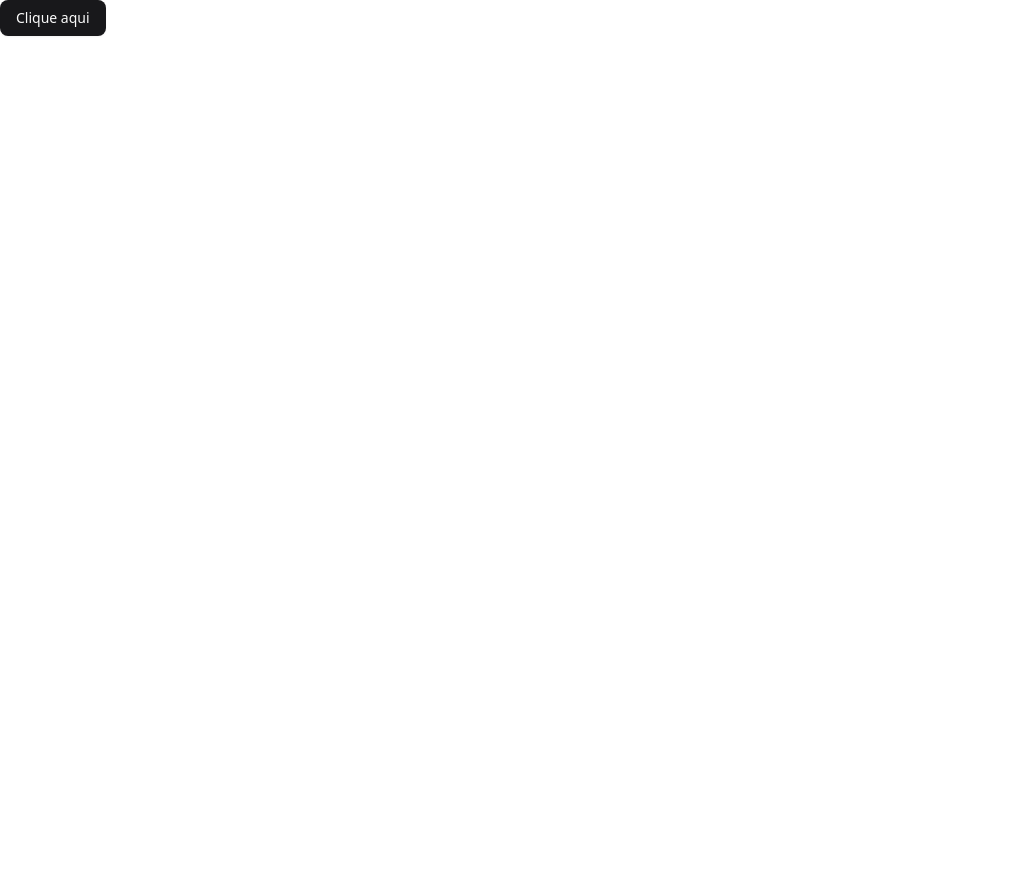
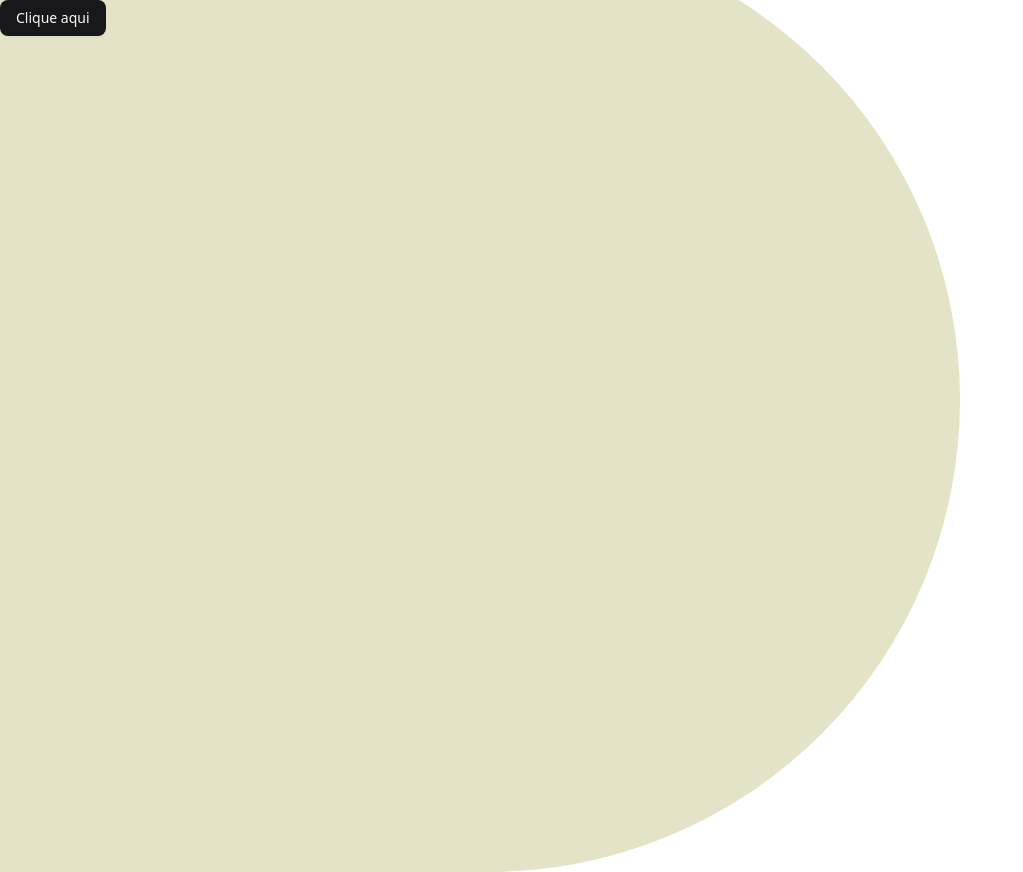
Before and after one commit to VictorCazuo/frontend, a Next.js app: page / in a window 1280 px wide. Shown: the whole page, without its empty margins (0-1023 px from the left). Before the commit the page ends 800 px from the top, so only its background shows below. Built offline with nearby package versions, Linux system fonts and the light colour scheme.

Commit message:
Feat: Foi definida variaveis de cor e feito circulo para dar arredondamento na barraLateral

```diff
--- a/src/app/globals.css
+++ b/src/app/globals.css
@@ -76,6 +76,9 @@
   --sidebar-accent-foreground: oklch(0.21 0.006 285.885);
   --sidebar-border: oklch(0.92 0.004 286.32);
   --sidebar-ring: oklch(0.705 0.015 286.067);
+  --brand: #5D8E33; /* verde principal da marca */
+  --background-accent: #E4E3C7; /* cor do círculo de fundo */
+  --color-text-logo: #331E1A; /* cor texto logo*/
 }
 
 .dark {
@@ -119,4 +122,24 @@
   body {
     @apply bg-background text-foreground;
   }
+
+  body::before {
+    @apply hidden md:block;
+
+    content: '';
+    position: absolute;
+    z-index: -1;
+    background-color: var(--background-accent);
+    width: 125vw;
+    height: 118vh;
+    border-radius: 9999px;
+    top: -9vh;
+    left: -50vw;
+
+  }
+
+  input[type="password"]::-ms-reveal,
+  input[type="password"]::-webkit-reveal-password-button {
+    display: none;
+  }
 }
```
